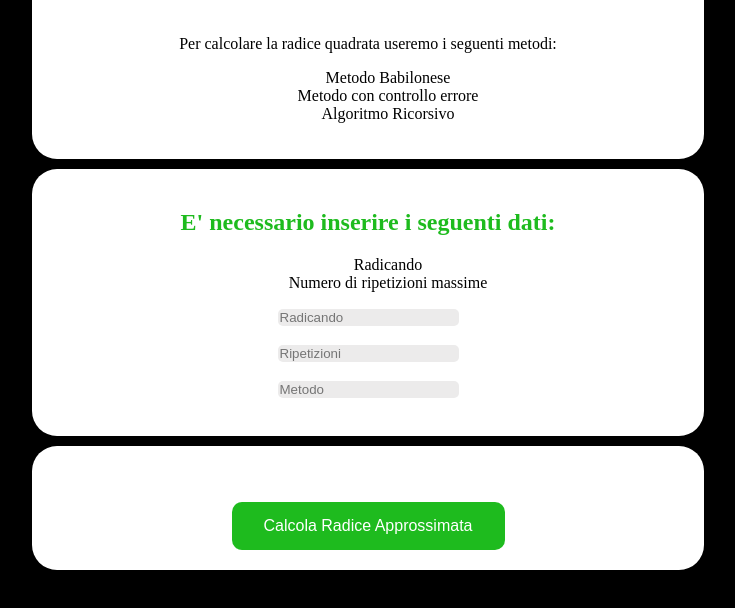
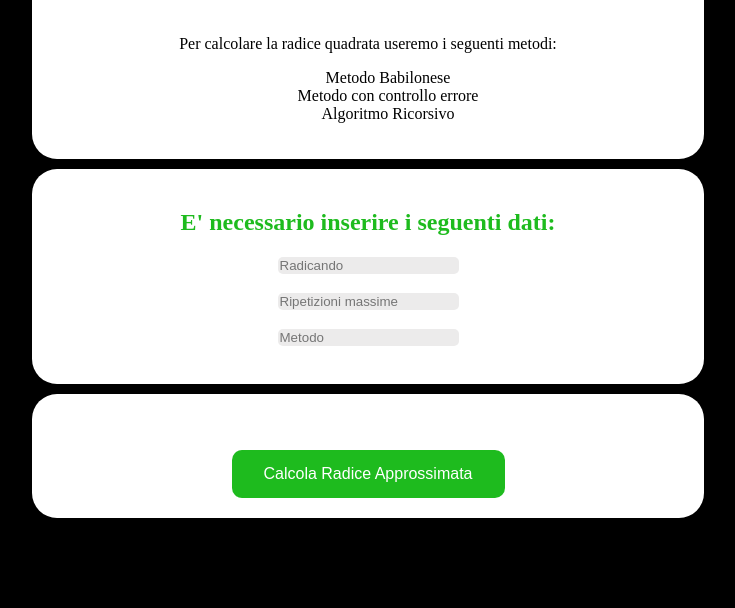
Before and after one commit to strobosco/radicequadrata, a plain HTML site: page index.html in a window 1280 px wide. Shown: the part 156-764 px from the top of the page, without its empty margins (272-1007 px from the left). Drawn offline with Linux system fonts and the light colour scheme.

Commit message:
Edited alignment

```diff
--- a/css/style.css
+++ b/css/style.css
@@ -23,8 +23,7 @@ div {
 }
 
 li {
-    float: none;
-    display: inline;
+    display: inline-block;
 }
 
 input {
--- a/index.html
+++ b/index.html
@@ -25,13 +25,9 @@
         <div class="data">
 
             <h2>E' necessario inserire i seguenti dati:</h2>
-            <ul>
-                <li>Radicando</li> <br>
-                <li>Numero di ripetizioni massime</li> <br>
-            </ul>
 
             <input type="number" id="radicando" placeholder="Radicando"> <br><br>
-            <input type="number" id="ripetizioni" placeholder="Ripetizioni"> <br><br>
+            <input type="number" id="ripetizioni" placeholder="Ripetizioni massime"> <br><br>
             <input type="text" list="metodi" id="metodo" placeholder="Metodo">
             <datalist id="metodi">
                 <option value="Metodo Babilonese"></option>
```
